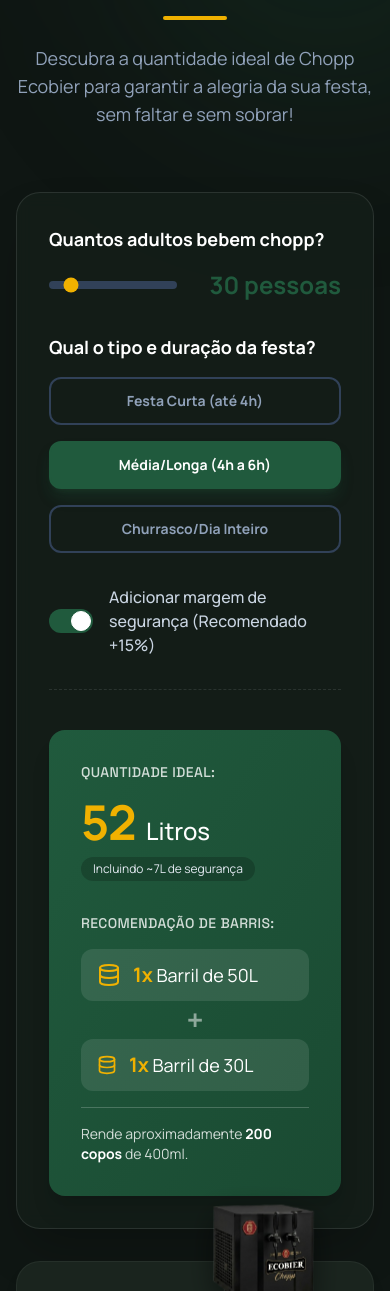
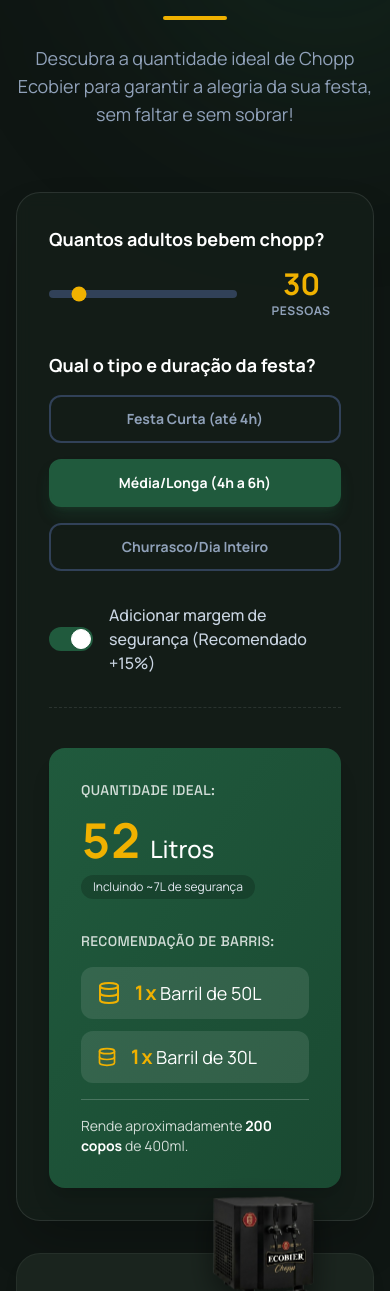
Before and after one commit to jfsts/choppmoc-landing-page, a React (Vite) app: page / in a window 390 px wide. Shown: the part 2629-3920 px from the top of the page. Built offline with nearby package versions, Linux system fonts and the light colour scheme.

Commit message:
UI Refinements: Calculator vertical label layout, CSS native smooth scrolling, and desktop barrel restoring

```diff
--- a/src/components/Calculator.jsx
+++ b/src/components/Calculator.jsx
@@ -78,7 +78,10 @@
                                     onChange={(e) => setAdults(Number(e.target.value))}
                                     className="w-full h-2 bg-slate-700 rounded-lg appearance-none cursor-pointer accent-yellow-500 hover:accent-yellow-400"
                                 />
-                                <span className="text-2xl font-bold text-primary min-w-[140px] text-right">{adults} pessoas</span>
+                                <div className="flex flex-col items-center justify-center shrink-0 w-[80px]">
+                                    <span className="text-3xl font-extrabold text-yellow-500 leading-none tabular-nums">{adults}</span>
+                                    <span className="text-xs uppercase tracking-wider text-slate-400 font-bold mt-1">Pessoas</span>
+                                </div>
                             </div>
                         </div>
 
@@ -116,7 +119,7 @@
                         <div className="grid sm:grid-cols-2 gap-8 rounded-2xl bg-gradient-to-br from-primary to-[#1a4a32] p-8 text-white shadow-xl">
                             <div>
                                 <h4 className="text-sm uppercase tracking-wide text-white/80 mb-4">Quantidade Ideal:</h4>
-                                <div className="text-5xl font-extrabold text-yellow-500 mb-2 leading-none">
+                                <div className="text-5xl font-extrabold text-yellow-500 mb-2 leading-none tabular-nums">
                                     {calculation.targetLiters} <small className="text-2xl text-white font-medium">Litros</small>
                                 </div>
                                 {useMargin && <span className="inline-block rounded-full bg-black/20 px-3 py-1 text-xs text-slate-200">Incluindo ~{calculation.marginLiters}L de segurança</span>}
@@ -125,25 +128,19 @@
                             <div>
                                 <h4 className="text-sm uppercase tracking-wide text-white/80 mb-4">Recomendação de Barris:</h4>
                                 <div className="flex flex-col gap-3 mb-4">
-                                    {calculation.kegs50 > 0 && (
-                                        <div className="flex items-center gap-3 rounded-xl bg-white/10 px-4 py-3">
+                                    <div className={`flex items-center gap-3 rounded-xl bg-white/10 px-4 py-3 transition-opacity duration-300 ${calculation.kegs50 > 0 ? 'opacity-100' : 'opacity-40 grayscale'}`}>
                                         <Database size={24} className="text-yellow-500" />
                                         <div className="text-lg">
-                                                <strong className="text-yellow-500 text-xl">{calculation.kegs50}x</strong> {calculation.kegs50 === 1 ? 'Barril' : 'Barris'} de 50L
+                                            <strong className="text-yellow-500 text-xl tabular-nums">{calculation.kegs50}x</strong> {calculation.kegs50 === 1 ? 'Barril' : 'Barris'} de 50L
                                         </div>
                                     </div>
-                                    )}
-                                    {calculation.kegs50 > 0 && calculation.kegs30 > 0 && (
-                                        <div className="text-center text-3xl font-extrabold text-white/50 leading-none -my-2">+</div>
-                                    )}
-                                    {calculation.kegs30 > 0 && (
-                                        <div className="flex items-center gap-3 rounded-xl bg-white/10 px-4 py-3">
+
+                                    <div className={`flex items-center gap-3 rounded-xl bg-white/10 px-4 py-3 transition-opacity duration-300 ${calculation.kegs30 > 0 ? 'opacity-100' : 'opacity-40 grayscale'}`}>
                                         <Database size={20} className="text-yellow-500" />
                                         <div className="text-lg">
-                                                <strong className="text-yellow-500 text-xl">{calculation.kegs30}x</strong> {calculation.kegs30 === 1 ? 'Barril' : 'Barris'} de 30L
+                                            <strong className="text-yellow-500 text-xl tabular-nums">{calculation.kegs30}x</strong> {calculation.kegs30 === 1 ? 'Barril' : 'Barris'} de 30L
                                         </div>
                                     </div>
-                                    )}
                                 </div>
                                 <div className="border-t border-white/20 pt-4 text-sm text-white/80">
                                     Rende aproximadamente <strong className="text-white">{Math.floor((calculation.total * 1000) / 400)} copos</strong> de 400ml.
--- a/src/components/Navbar.jsx
+++ b/src/components/Navbar.jsx
@@ -13,49 +13,36 @@
         return () => window.removeEventListener('scroll', handleScroll);
     }, []);
 
-    const handleNavClick = (e, targetId) => {
-        e.preventDefault();
-        const targetElement = document.getElementById(targetId);
-        if (targetElement) {
-            // Adjust offset conditionally: ~90px for mobile (to clear the fixed header), ~0px for desktop where sections have huge top padding
-            const offset = window.innerWidth < 1024 ? 90 : 0;
-            const elementPosition = targetElement.getBoundingClientRect().top;
-            const offsetPosition = elementPosition + window.pageYOffset - offset;
-
-            window.scrollTo({
-                top: offsetPosition,
-                behavior: 'smooth'
-            });
-            setIsMobileMenuOpen(false); // Close mobile menu if open
-        }
+    const handleNavClick = () => {
+        setIsMobileMenuOpen(false); // Close mobile menu if open
     };
 
     return (
         <header className={`fixed top-0 z-50 w-full transition-all duration-300 ${isScrolled ? 'bg-[#141e19]/70 backdrop-blur-[12px] border-b border-white/10 shadow-lg py-2' : 'bg-transparent py-4'}`}>
             <nav className="mx-auto flex max-w-7xl items-center justify-between px-4 sm:px-6 lg:px-8">
-                <a href="#hero" onClick={(e) => handleNavClick(e, 'hero')} className="flex items-center gap-3">
+                <a href="#hero" onClick={handleNavClick} className="flex items-center gap-3">
                     <img src="/assets/Logo - Chopp Moc (para fundo verde).png" alt="ChoppMoc Logo" className={`transition-all duration-300 ${isScrolled ? 'h-16' : 'h-20'}`} />
                 </a>
 
                 {/* Desktop Nav */}
                 <div className="hidden md:flex items-center gap-8">
-                    <a href="#hero" onClick={(e) => handleNavClick(e, 'hero')} className="text-sm font-medium text-slate-300 hover:text-white transition-colors relative group">
+                    <a href="#hero" onClick={handleNavClick} className="text-sm font-medium text-slate-300 hover:text-white transition-colors relative group">
                         Início
                         <span className="absolute -bottom-1 left-0 w-0 h-0.5 bg-yellow-500 transition-all group-hover:w-full"></span>
                     </a>
-                    <a href="#features" onClick={(e) => handleNavClick(e, 'features')} className="text-sm font-medium text-slate-300 hover:text-white transition-colors relative group">
+                    <a href="#features" onClick={handleNavClick} className="text-sm font-medium text-slate-300 hover:text-white transition-colors relative group">
                         O Chopp
                         <span className="absolute -bottom-1 left-0 w-0 h-0.5 bg-yellow-500 transition-all group-hover:w-full"></span>
                     </a>
-                    <a href="#calculator" onClick={(e) => handleNavClick(e, 'calculator')} className="text-sm font-medium text-slate-300 hover:text-white transition-colors relative group">
+                    <a href="#calculator" onClick={handleNavClick} className="text-sm font-medium text-slate-300 hover:text-white transition-colors relative group">
                         Calculadora
                         <span className="absolute -bottom-1 left-0 w-0 h-0.5 bg-yellow-500 transition-all group-hover:w-full"></span>
                     </a>
-                    <a href="#gallery" onClick={(e) => handleNavClick(e, 'gallery')} className="text-sm font-medium text-slate-300 hover:text-white transition-colors relative group">
+                    <a href="#gallery" onClick={handleNavClick} className="text-sm font-medium text-slate-300 hover:text-white transition-colors relative group">
                         Indústria
                         <span className="absolute -bottom-1 left-0 w-0 h-0.5 bg-yellow-500 transition-all group-hover:w-full"></span>
                     </a>
-                    <a href="#contact" onClick={(e) => handleNavClick(e, 'contact')} className="text-sm font-medium text-slate-300 hover:text-white transition-colors relative group">
+                    <a href="#contact" onClick={handleNavClick} className="text-sm font-medium text-slate-300 hover:text-white transition-colors relative group">
                         Contato
                         <span className="absolute -bottom-1 left-0 w-0 h-0.5 bg-yellow-500 transition-all group-hover:w-full"></span>
                     </a>
@@ -89,11 +76,11 @@
             {/* Mobile Menu Dropdown */}
             {isMobileMenuOpen && (
                 <div className="md:hidden absolute top-full left-0 right-0 bg-[#141e19]/95 backdrop-blur-3xl border-t border-white/10 p-6 flex flex-col gap-4 shadow-xl">
-                    <a href="#hero" onClick={(e) => handleNavClick(e, 'hero')} className="text-white font-medium border-b border-white/10 pb-2">Início</a>
-                    <a href="#features" onClick={(e) => handleNavClick(e, 'features')} className="text-white font-medium border-b border-white/10 pb-2">O Chopp</a>
-                    <a href="#calculator" onClick={(e) => handleNavClick(e, 'calculator')} className="text-white font-medium border-b border-white/10 pb-2">Calculadora</a>
-                    <a href="#gallery" onClick={(e) => handleNavClick(e, 'gallery')} className="text-white font-medium border-b border-white/10 pb-2">Indústria</a>
-                    <a href="#contact" onClick={(e) => handleNavClick(e, 'contact')} className="text-white font-medium border-b border-white/10 pb-2">Contato</a>
+                    <a href="#hero" onClick={handleNavClick} className="text-white font-medium border-b border-white/10 pb-2">Início</a>
+                    <a href="#features" onClick={handleNavClick} className="text-white font-medium border-b border-white/10 pb-2">O Chopp</a>
+                    <a href="#calculator" onClick={handleNavClick} className="text-white font-medium border-b border-white/10 pb-2">Calculadora</a>
+                    <a href="#gallery" onClick={handleNavClick} className="text-white font-medium border-b border-white/10 pb-2">Indústria</a>
+                    <a href="#contact" onClick={handleNavClick} className="text-white font-medium border-b border-white/10 pb-2">Contato</a>
                     <a
                         href="https://wa.me/5538998606066"
                         className="rounded-full bg-yellow-500 px-6 py-3 text-center font-bold text-[#141e19] mt-2 shadow-lg"
--- a/src/index.css
+++ b/src/index.css
@@ -13,7 +13,8 @@
 
 @layer base {
   html {
-    scroll-padding-top: 5rem;
+    scroll-behavior: smooth;
+    scroll-padding-top: 6rem;
     /* Adjust for fixed navbar height */
   }
 
```
Lines whose indentation alone changed are shown as unchanged.
